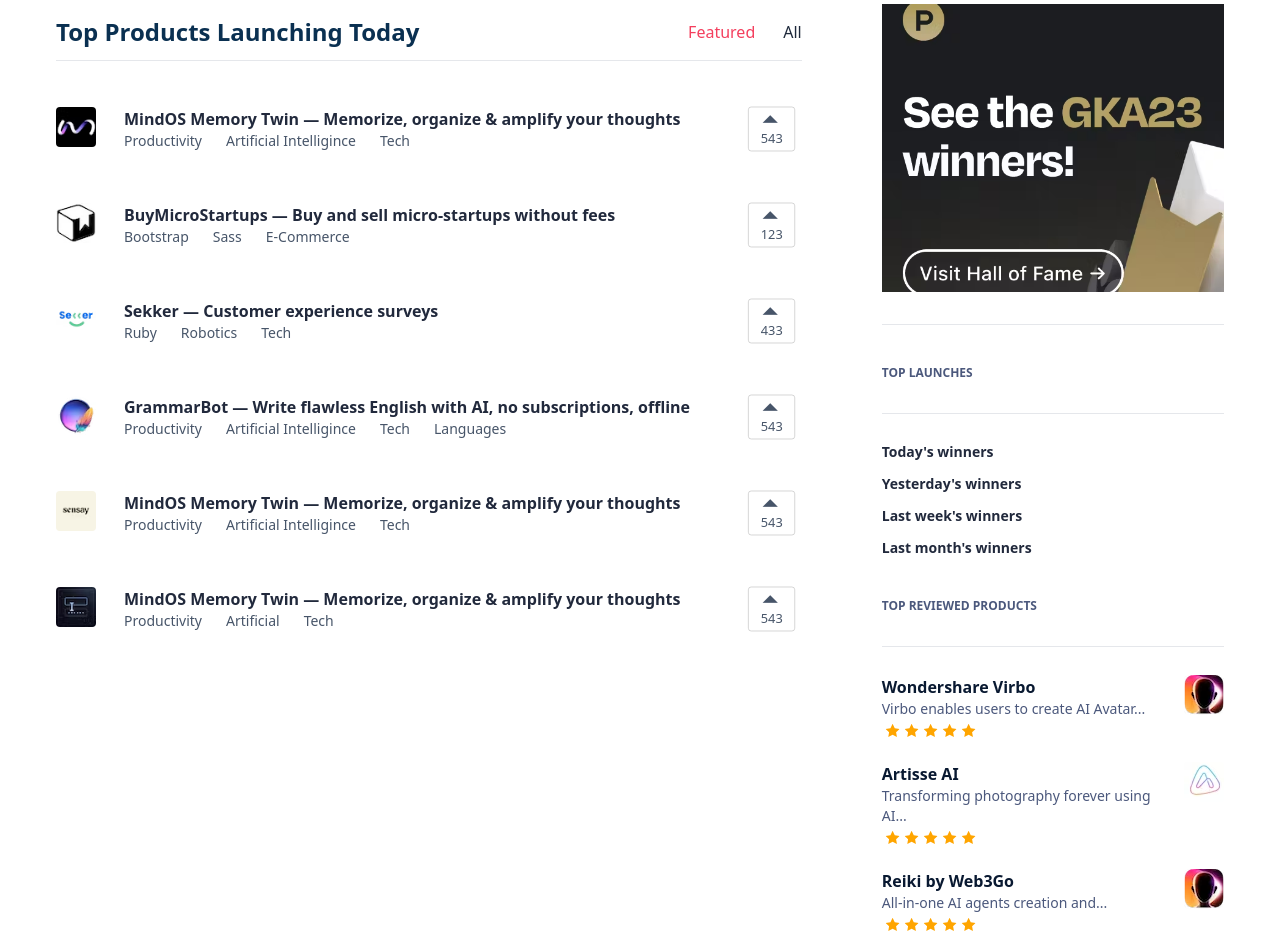
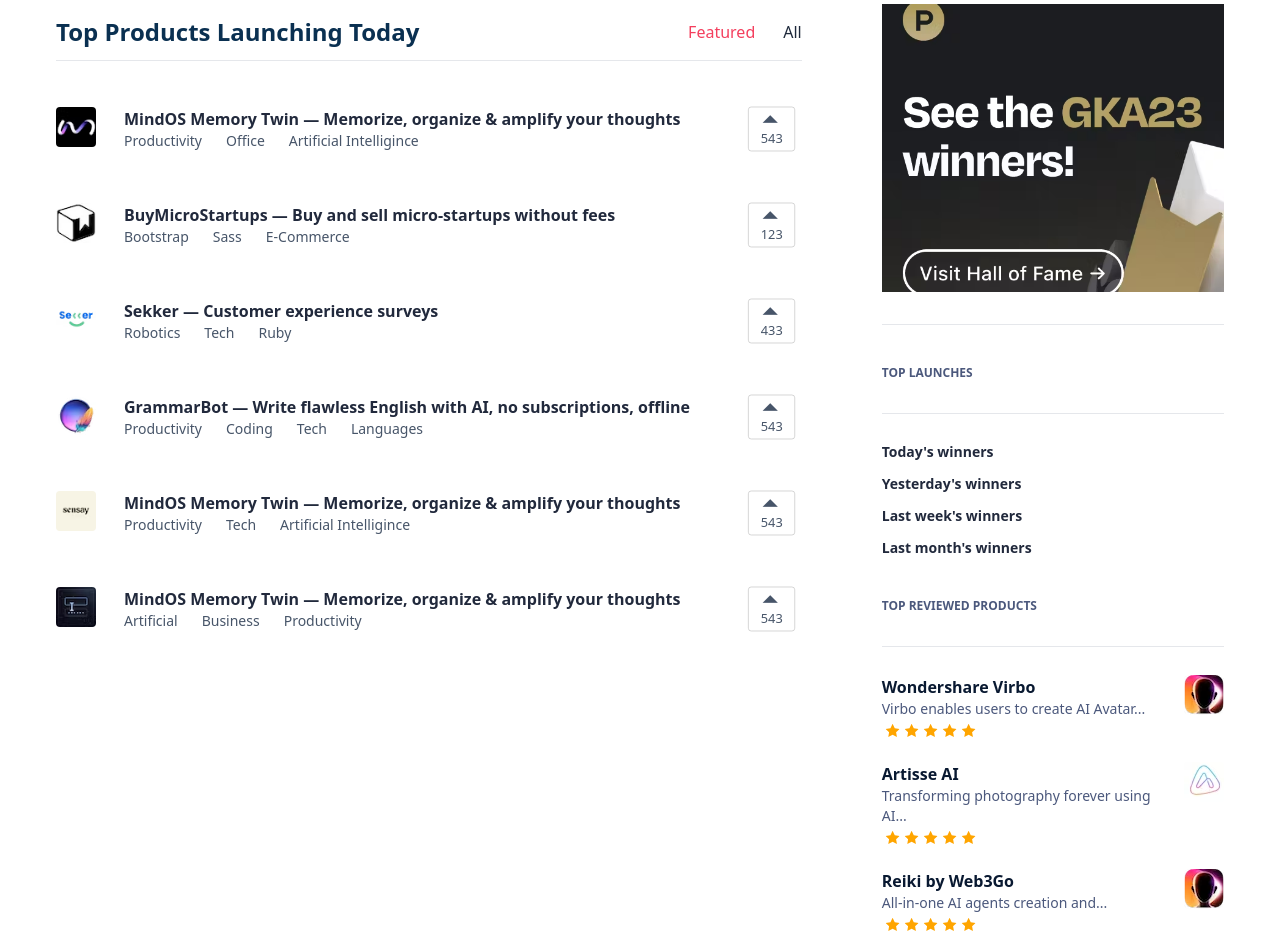
Before and after one commit to DiranDesai/Tailwind-Css, a website: page index.html in a window 1280 px wide. Shown: the part 800-1731 px from the top of the page. Drawn offline with Linux system fonts and the light colour scheme.

Commit message:
Update codebase...

```diff
--- a/index.html
+++ b/index.html
@@ -117,8 +117,8 @@
                                 <h3 class="font-semibold text-slate-600"><a href="#">MindOS Memory Twin — Memorize, organize & amplify your thoughts</a></h3>
                                 <div class="flex flex-row text-slate-600 text-sm space-x-6">
                                     <span>Productivity</span>
+                                    <span>Office</span>
                                     <span>Artificial Intelligince</span>
-                                    <span>Tech</span>
                                 </div>
                             </div>
                         </div>
@@ -148,9 +148,9 @@
                             <div>
                                 <h3 class="font-semibold text-slate-600"><a href="#">Sekker — Customer experience surveys</a></h3>
                                 <div class="flex flex-row text-slate-600 text-sm space-x-6">
-                                    <span class="hidden lg:block">Ruby</span>
                                     <span>Robotics</span>
                                     <span>Tech</span>
+                                    <span class="hidden lg:block">Ruby</span>
                                 </div>
                             </div>
                         </div>
@@ -165,9 +165,9 @@
                                 <h3 class="font-semibold text-slate-600"><a href="#">GrammarBot — Write flawless English with AI, no subscriptions, offline</a></h3>
                                 <div class="flex flex-row text-slate-600 text-sm space-x-6">
                                     <span>Productivity</span>
-                                    <span class="hidden lg:block">Artificial Intelligince</span>
+                                    <span>Coding</span>
                                     <span>Tech</span>
-                                    <span>Languages</span>
+                                    <span class="hidden lg:block">Languages</span>
                                 </div>
                             </div>
                         </div>
@@ -182,8 +182,8 @@
                                 <h3 class="font-semibold text-slate-600"><a href="#">MindOS Memory Twin — Memorize, organize & amplify your thoughts</a></h3>
                                 <div class="flex flex-row text-slate-600 text-sm space-x-6">
                                     <span>Productivity</span>
+                                    <span>Tech</span>
                                     <span class="hidden lg:block">Artificial Intelligince</span>
-                                    <span>Tech</span>
                                 </div>
                             </div>
                         </div>
@@ -197,9 +197,9 @@
                             <div>
                                 <h3 class="font-semibold text-slate-600"><a href="#">MindOS Memory Twin — Memorize, organize & amplify your thoughts</a></h3>
                                 <div class="flex flex-row text-slate-600 text-sm space-x-6">
+                                    <span>Artificial</span>
+                                    <span>Business</span>
                                     <span class="hidden lg:block">Productivity</span>
-                                    <span>Artificial</span>
-                                    <span>Tech</span>
                                 </div>
                             </div>
                         </div>
@@ -207,7 +207,7 @@
                     </div>
                 </div>
             </div>
-            <div class="posts-container-right">
+            <div class="posts-container-right pt-8 lg:pt-0">
                 <div class="border-b pb-8">
                     <img src="images/ad.avif" class="w-full h-72" alt="">
                 </div>
```
Also changed, not shown: css/main.css.
